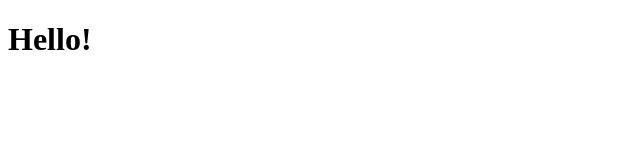
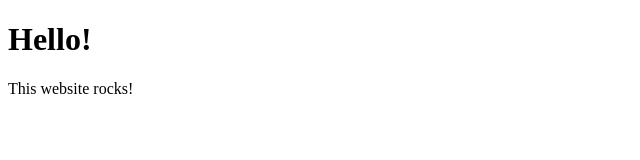
Before and after one commit to tmccar5/class_git_demo, a plain HTML site: page index.html in a window 1280 px wide. Shown: the whole page, without its empty margins (0-640 px from the left). Drawn offline with Linux system fonts and the light colour scheme.

Commit message:
added something to html file

```diff
--- a/index.html
+++ b/index.html
@@ -9,5 +9,7 @@
 <body>
     <h1>Hello!</h1>
 
+    <p>This website rocks!</p>
+
 </body>
 </html>
```
